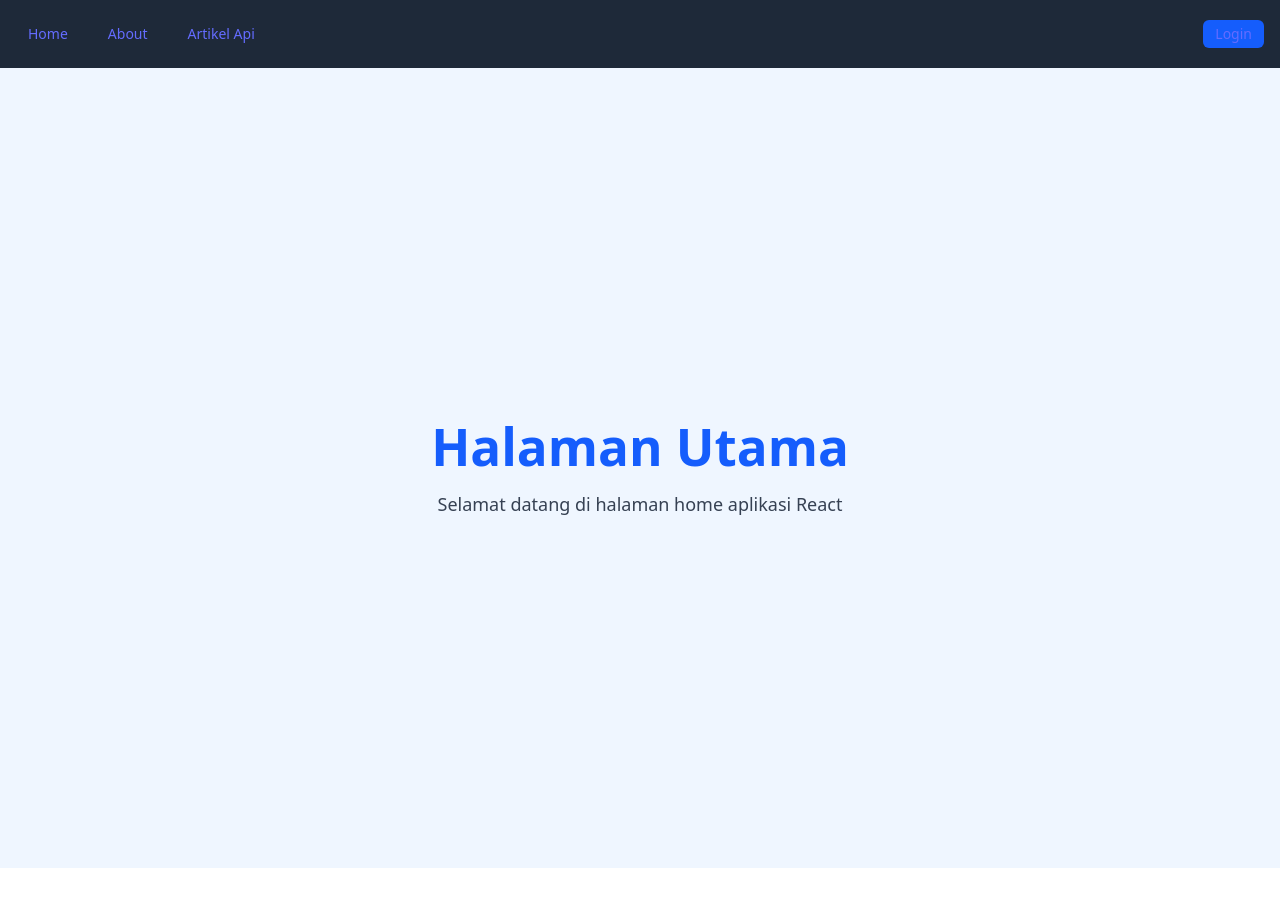
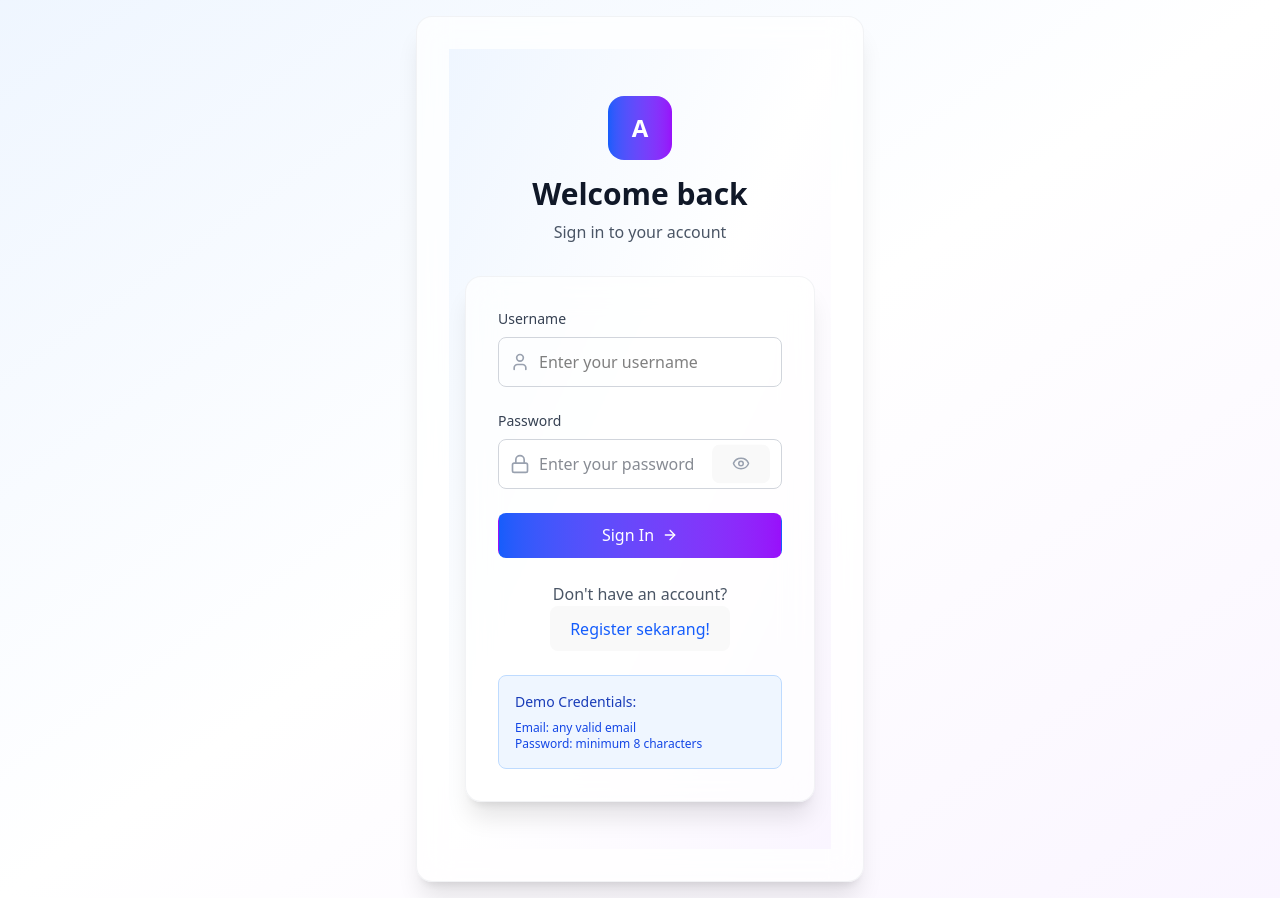
Before and after one commit to SenbiDev/react-task, a React (Vite) app: page / in a window 1280 px wide. Before the commit the page ends 868 px from the top, so only its background shows below. Built offline with nearby package versions, Linux system fonts and the light colour scheme.

Commit message:
Implementasi auth-template di artikel-api

```diff
--- a/src/components/Navbar.jsx
+++ b/src/components/Navbar.jsx
@@ -9,19 +9,19 @@ export default function Navbar() {
     <nav className="bg-gray-800 p-4">
       <div className="container mx-auto flex items-center space-x-4">
         <Link
-          to="/"
+          to="/app"
           className="text-white hover:text-gray-300 px-3 py-2 rounded-md text-sm font-medium"
         >
           Home
         </Link>
         <Link
-          to="/about"
+          to="/app/about"
           className="text-white hover:text-gray-300 px-3 py-2 rounded-md text-sm font-medium"
         >
           About
         </Link>
         <Link
-          to="/artikel-api"
+          to="/app/artikel-api"
           className="text-white hover:text-gray-300 px-3 py-2 rounded-md text-sm font-medium"
         >
           Artikel Api
@@ -44,7 +44,7 @@ export default function Navbar() {
             </>
           ) : (
             <Link
-              to="/login"
+              to="/"
               className="bg-blue-600 hover:bg-blue-700 text-white px-3 py-1 rounded-md text-sm"
             >
               Login
--- a/src/components/ProtectedRoute.jsx
+++ b/src/components/ProtectedRoute.jsx
@@ -3,7 +3,7 @@ import { Navigate } from "react-router-dom";
 import { useAuth } from "../auth/AuthContext";
 import { Loader2 } from "lucide-react";
 
-export default function ProtectedRoute({ children, redirectTo = "/login", roles }) {
+export default function ProtectedRoute({ children, redirectTo = "/", roles }) {
   const { user, isLoading } = useAuth();
 
   if (isLoading) {
@@ -24,7 +24,7 @@ export default function ProtectedRoute({ children, redirectTo = "/login", roles
 
   // Kalau roles dibatasi (misalnya hanya admin)
   if (roles && !roles.includes(user.role)) {
-    return <Navigate to="/" replace />; // redirect ke home
+    return <Navigate to="/app" replace />; // redirect ke home
   }
 
   // Akses diizinkan
--- a/src/main.jsx
+++ b/src/main.jsx
@@ -13,23 +13,33 @@ import "./index.css";
 const router = createBrowserRouter([
   {
     path: "/",
-    element: <App />, // App selalu render Navbar + Outlet
+    element: <Login />,
+  },
+  {
+    path: "/app",
+    element: <App />,
     children: [
-      { index: true, element: <Home /> },
-      { path: "about", element: <About /> },
+      { index: true,
+        element:
+        <ProtectedRoute>
+          <Home />
+        </ProtectedRoute>
+      },
+      { path: "about",
+        element:
+        <ProtectedRoute>
+          <About />
+        </ProtectedRoute>
+      },
       {
         path: "artikel-api",
         element: (
           <ProtectedRoute>
-            <ArtikelApi /> {/* ArtikelApi tetap lewat App, jadi Navbar tampil */}
+            <ArtikelApi />
           </ProtectedRoute>
         ),
       },
     ],
-  },
-  {
-    path: "/login", // login dipisahkan
-    element: <Login />,
   },
 ]);
 
--- a/src/pages/ArtikelApi.jsx
+++ b/src/pages/ArtikelApi.jsx
@@ -185,6 +185,7 @@ export default function ArtikelApi() {
       </div>
 
       {/* ================= LIST ARTIKEL PUBLIK ================= */}
+      {role === "admin" && (
         <div className="bg-gray-800 p-4 rounded">
           <h3 className="text-xl font-semibold mb-2">Artikel Publik</h3>
           {publicArtikel.length === 0 ? (
@@ -231,6 +232,7 @@ export default function ArtikelApi() {
             </ul>
           )}
         </div>
+      )}
     </div>
   );
 }
--- a/src/pages/Login.jsx
+++ b/src/pages/Login.jsx
@@ -29,7 +29,7 @@ export default function Login() {
       const loggedInUser = await login(username, password);
       if (loggedInUser) {
         resetForm();
-        navigate("/artikel-api");
+        navigate("/app/artikel-api");
       }
     } catch (err) {
       setError(err.message || "Login gagal");
```
Lines whose indentation alone changed are shown as unchanged.
